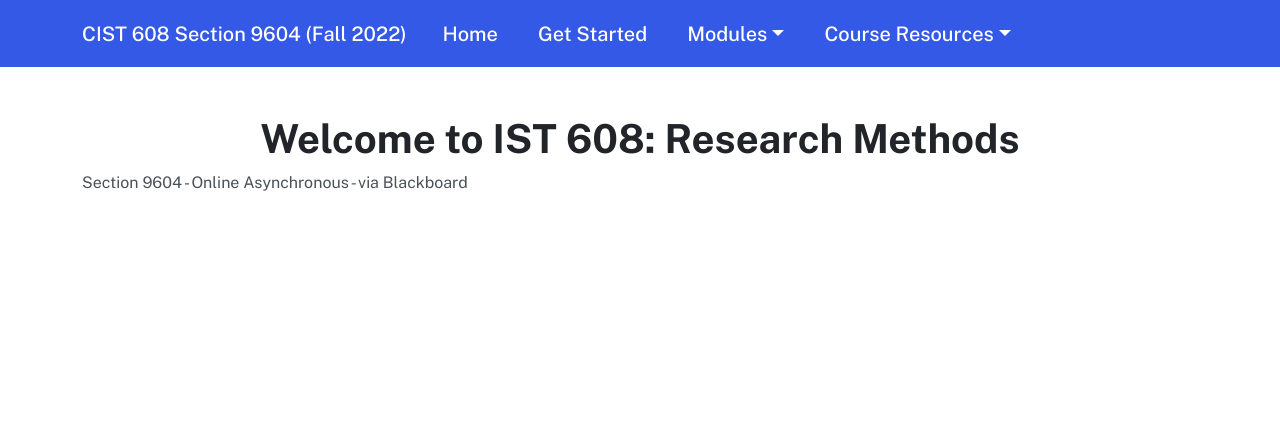
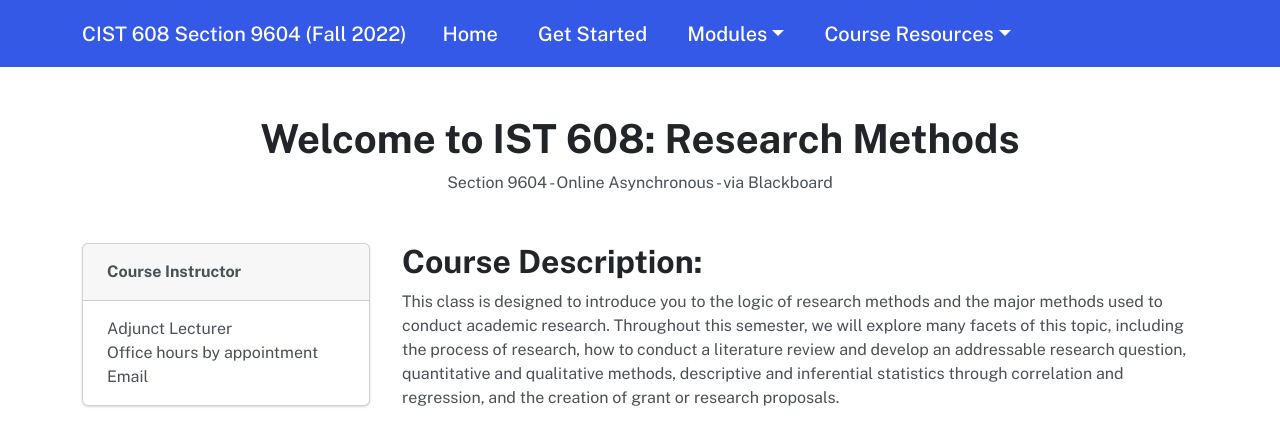
Before and after one commit to loganrath/cist608, a Jekyll site: the page built from index.html, in a window 1280 px wide. Shown: the top 446 px of the page. Built offline with Jekyll 4.4.1, drawn with Linux system fonts in a browser that asks for light colours; nearby versions of some CDN libraries.

Commit message:
Update index.html

```diff
--- a/index.html
+++ b/index.html
@@ -4,5 +4,20 @@ layout: default
 ---
 <div class="mb-5">
   <h1 class="text-center">Welcome to IST 608: Research Methods</h1>
-  <p class="center">Section 9604 - Online Asynchronous - via Blackboard</p>
+  <p class="text-center mb-5">Section 9604 - Online Asynchronous - via Blackboard</p>
+  <div class="card" style="width: 18rem; float:left; margin-right: 2em;">
+    <div class="card-header fw-bolder">
+   Course Instructor
+    </div>
+    <div class="card-body">
+      <p class="card-text">Adjunct Lecturer<br />
+        Office hours by appointment <br />
+        <a mailto:lr396784@albany.edu">Email</a></p>
+    </div>
+  </div>
+  <h2>Course Description:</h2>
+  <p>This class is designed to introduce you to the logic of research methods and the major methods used to conduct academic research. Throughout this semester, we will explore many facets of this topic, including the process of research, how to conduct a literature review and develop an addressable research question, quantitative and qualitative methods, descriptive and inferential statistics through correlation and regression, and the creation of grant or research proposals.</p>
 </div>
+<div class="row">
+
+</div>
```
